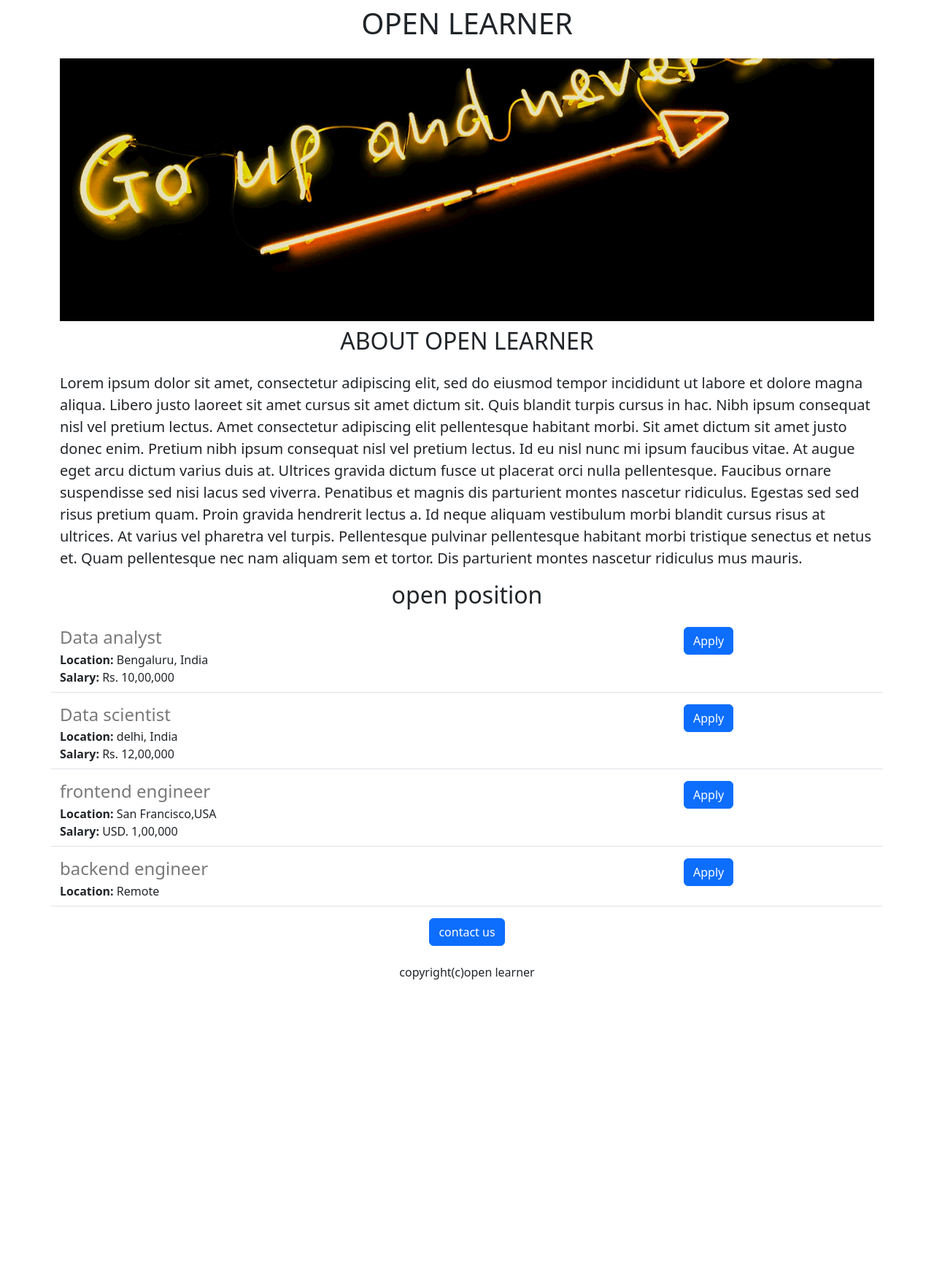
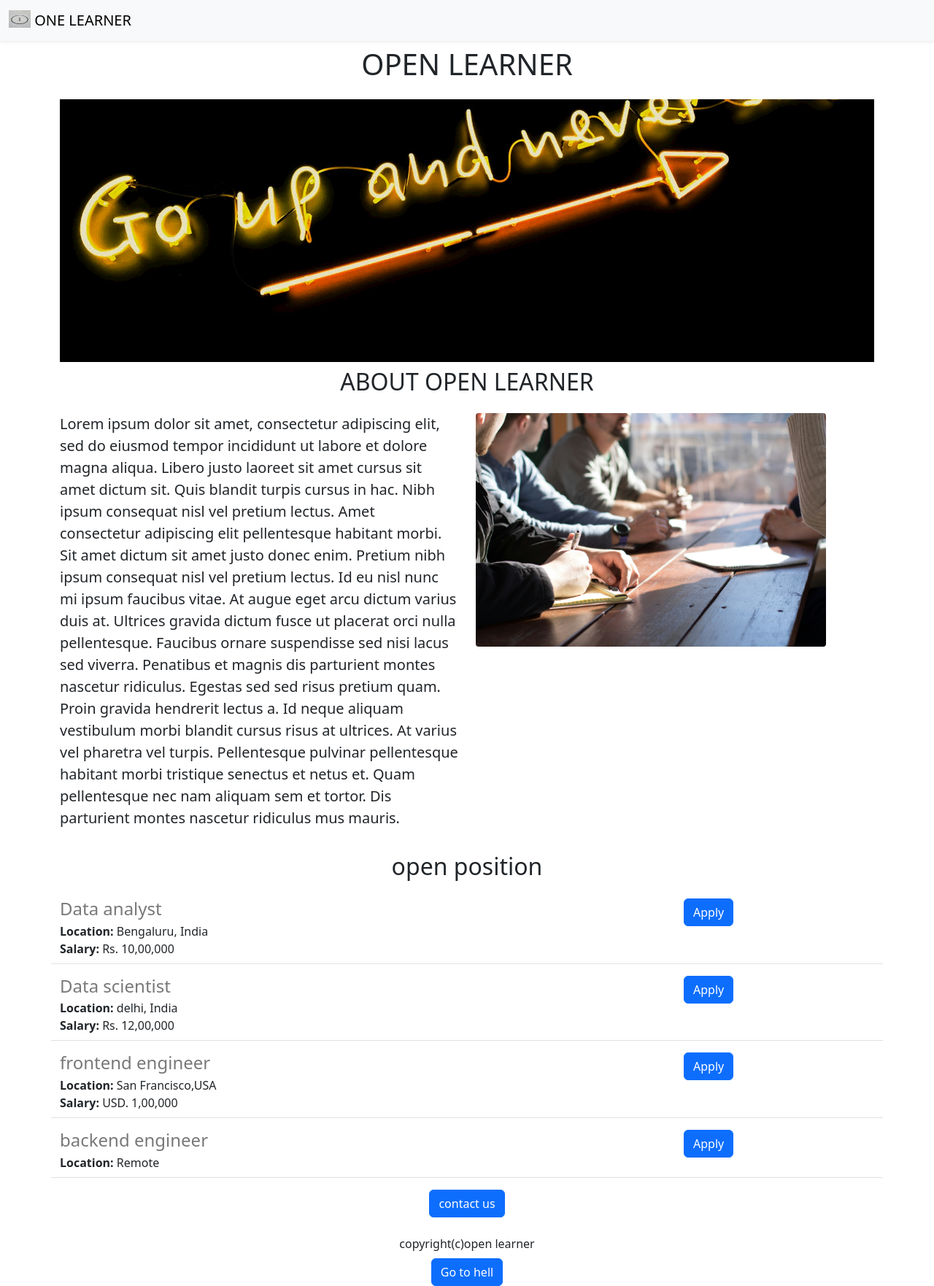
Before and after one commit to Bhai6900/open-leaner, a Flask app: page / in a window 1280 px wide. Shown: the whole page at 73% size. Before the commit the page ends 1342 px from the top, so only its background shows below. Run offline with Flask 3, Linux system fonts and the light colour scheme.

Commit message:
new improvement
added new feature to website

```diff
--- /dev/null
+++ b/templates/footer.html
@@ -0,0 +1,6 @@
+
+  <div class="card-body"style="text-align:center">
+
+    <a href="#" class="btn btn-primary">Go to hell </a>
+  </div>
+</div>
--- a/templates/hello.html
+++ b/templates/hello.html
@@ -15,11 +15,19 @@
 
   </head>
   <body>
+    {% include 'nav.html' %}
     <div class="container" >
       <h1 class="text-center mt-2 mb-4">{{ company_name }} </h1>
     <img  id="banner" class="img-fluid" src="static/work.jpg " >
     <h2 class="text-center mt-2 mb-4"> ABOUT OPEN LEARNER</h2>
+      <div class="row" style="margin-bottom:16px">
+        <div class="col-md-6">
     <P class="lead" >Lorem ipsum dolor sit amet, consectetur adipiscing elit, sed do eiusmod tempor incididunt ut labore et dolore magna aliqua. Libero justo laoreet sit amet cursus sit amet dictum sit. Quis blandit turpis cursus in hac. Nibh ipsum consequat nisl vel pretium lectus. Amet consectetur adipiscing elit pellentesque habitant morbi. Sit amet dictum sit amet justo donec enim. Pretium nibh ipsum consequat nisl vel pretium lectus. Id eu nisl nunc mi ipsum faucibus vitae. At augue eget arcu dictum varius duis at. Ultrices gravida dictum fusce ut placerat orci nulla pellentesque. Faucibus ornare suspendisse sed nisi lacus sed viverra. Penatibus et magnis dis parturient montes nascetur ridiculus. Egestas sed sed risus pretium quam. Proin gravida hendrerit lectus a. Id neque aliquam vestibulum morbi blandit cursus risus at ultrices. At varius vel pharetra vel turpis. Pellentesque pulvinar pellentesque habitant morbi tristique senectus et netus et. Quam pellentesque nec nam aliquam sem et tortor. Dis parturient montes nascetur ridiculus mus mauris.</P>
+        </div>
+        <div d- class=" d-none d-md-block col-md-6">
+        <img src="/static/pe.o.jpg" style="height:320px; border-radius:4px;">
+        </div>
+      </div>
     <h2 class="text-center mt-2 mb-4" >
       open position
     </h2>
@@ -36,6 +44,7 @@
     <button class="btn btn-primary">contact us </button>
         <p class="mt-4 mb-2">copyright(c)open learner</p>
       </div>
-      </divclass="text-center
+    </div>
+    {% include 'footer.html' %}
   </body>
 </html>
--- a/templates/jobitem.html
+++ b/templates/jobitem.html
@@ -15,6 +15,6 @@
   {% endif %}
 </div>
   <div class="col-3">
-  <button type="button" class="btn btn-primary">Apply</button>
+  <a  href="mailto:johndoe@fakeemail.com" type="button" class="btn btn-primary">Apply</a>
   </div>
 </div>
--- /dev/null
+++ b/templates/nav.html
@@ -0,0 +1,9 @@
+<nav class="navbar bg-body-tertiary shadow-sm fixed-top bg-white">
+  <div class="container-fluid">
+    <a class="navbar-brand" >
+      <img src="/static/ONE.jpg" alt="Logo" width="30" height="24" class="d-inline-block align-text-top">
+      ONE LEARNER
+    </a>
+  </div>
+</nav>
+<div style="height:56px"></div>
```
Also changed, not shown: static/ONE.jpg (added), static/pe.o.jpg (added).
